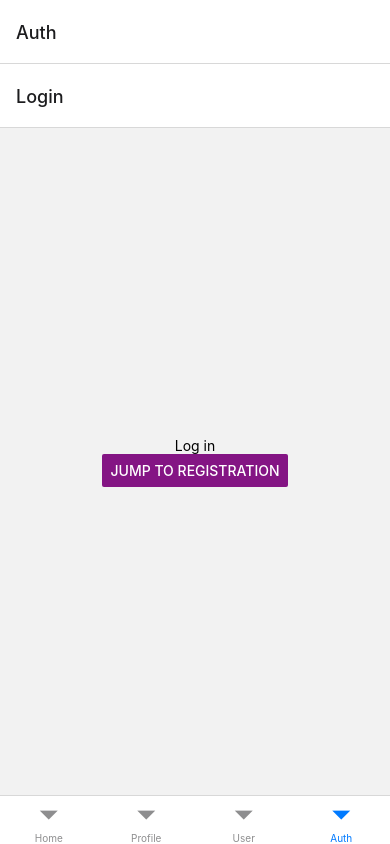
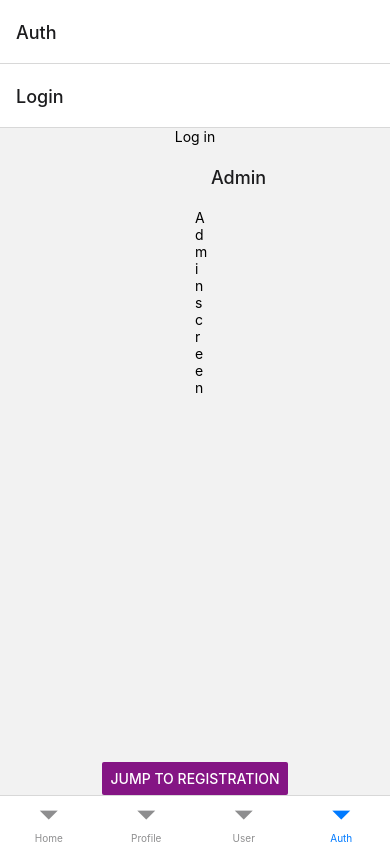
Before and after one commit to vovkahorror/react-native-demo, a React Native app: screen /Auth in a window 390 px wide. Built offline with nearby package versions, Linux system fonts and the light colour scheme.

Commit message:
feat: changed Login screen

```diff
--- a/src/Screens/AuthScreens/Login.tsx
+++ b/src/Screens/AuthScreens/Login.tsx
@@ -3,6 +3,9 @@ import {Button, Text, View} from 'react-native';
 import {globalStyles} from '../../../global-styles';
 import {NestedLoginRole, RootAuthScreenProps} from '../../types/NavigationTypes';
 import {createNativeStackNavigator} from '@react-navigation/native-stack';
+import {AdminScreen} from './loginScreens/admin/AdminScreen';
+import {ModeratorScreen} from './loginScreens/moderator/ModeratorScreen';
+import {UserScreen} from './loginScreens/user/UserScreen';
 
 const Stack = createNativeStackNavigator<NestedLoginRole>();
 
@@ -10,6 +13,12 @@ export const Login = ({navigation}: RootAuthScreenProps<'Login'>) => {
     return (
         <View style={[globalStyles.center]}>
             <Text>Log in</Text>
+
+            <Stack.Navigator>
+                <Stack.Screen name={'Admin'} component={AdminScreen}/>
+                <Stack.Screen name={'Moderator'} component={ModeratorScreen}/>
+                <Stack.Screen name={'User'} component={UserScreen}/>
+            </Stack.Navigator>
 
             <Button
                 onPress={() => navigation.navigate('Auth', {screen: 'Registration', params: {id: 0, name: 'Anastasia'}})}
--- a/src/Screens/AuthScreens/loginScreens/user/UserScreen.tsx
+++ b/src/Screens/AuthScreens/loginScreens/user/UserScreen.tsx
@@ -1,9 +1,13 @@
 import {Text, View} from 'react-native';
 
-export const UserScreen = () => {
+export const UserScreen = ({}: UserScreenProps) => {
     return (
         <View>
-            <Text>User screen</Text>
+            <Text>UserScreen</Text>
         </View>
     );
 };
+
+interface UserScreenProps {
+
+}
```
